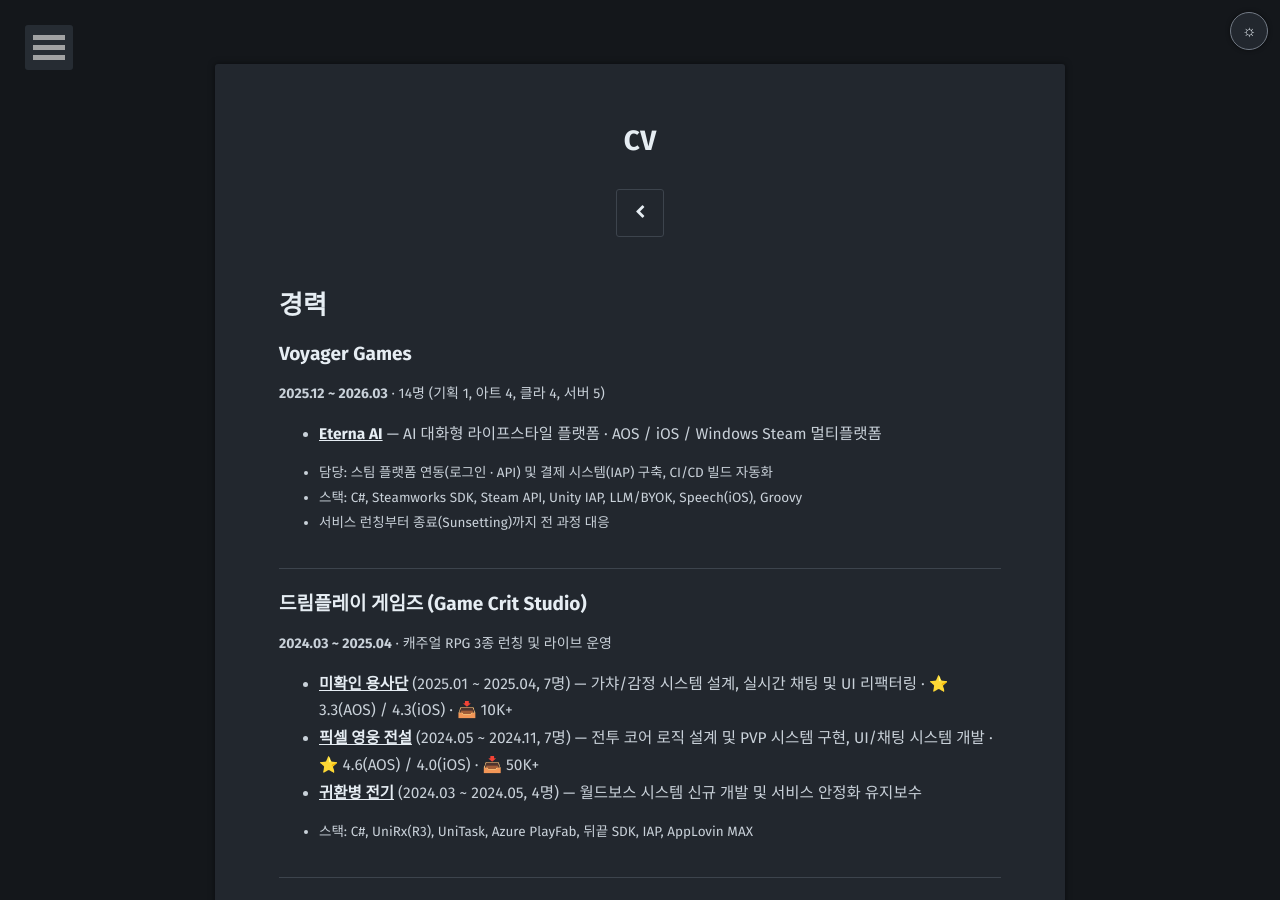
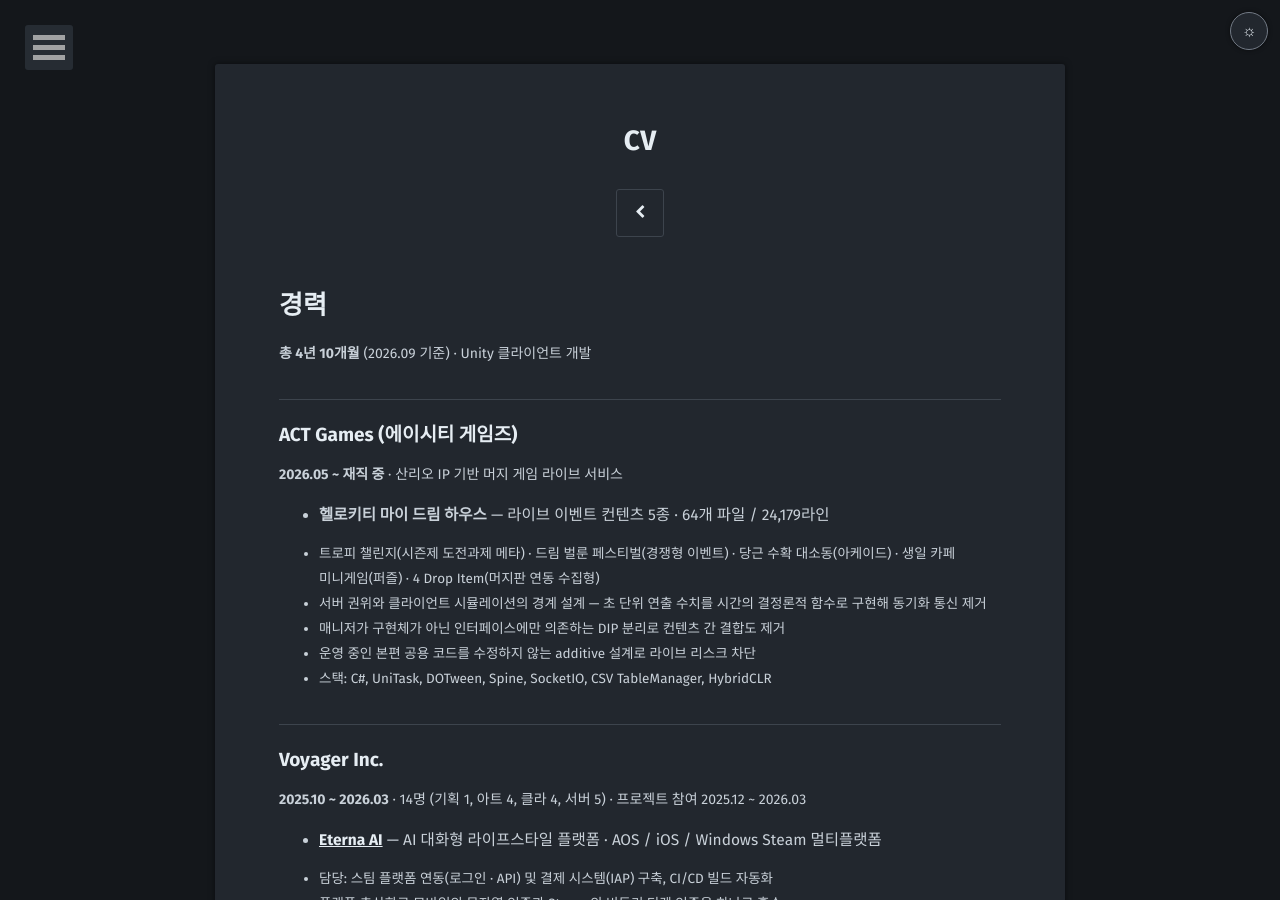
Before and after one commit to mmmdong/mmmdong.github.io, a Jekyll site: the page built from cv/index.md, in a window 1280 px wide and 900 px high. Built offline with Jekyll 4.4.1, drawn with Linux system fonts in a browser that asks for light colours; some web fonts are replaced; some of the changed text lies outside the part shown.

Commit message:
사이트 CV 를 제출 문서 사실표에 맞춤
이 페이지만 회사명·기간이 낡아 있었다. 사이트와 이력서를 나란히 보는
채용담당에게는 그 차이가 가장 먼저 보인다.

  Voyager Games            → Voyager Inc.
  드림플레이 2024.03~2025.04  → 2024.03~2025.08
  ACT Games                 없음 → 추가 (2026.05 ~ 재직 중)
  ㈜퍼플오션                  없음 → 추가 (2021.07 ~ 2022.08)
  먼데이오프 3종              → 4종 개발 / 3종 글로벌 출시
  총 경력                    없음 → 4년 10개월 (2026.09 기준)

Eterna 의 '서비스 런칭부터 종료까지 전 과정 대응' 도 고쳤다. 미출시
(Dev Complete)인데 런칭한 것처럼 읽혀서, 랜딩이 출시작에서 빼둔 것과
어긋나 있었다. 경력기술서와 같은 '서비스 종료 프로세스 대응' 으로 맞춘다.

ACT Games 와 퍼플오션의 프로젝트에는 상세 페이지가 없다. structure.py 에
'페이지 없는 프로젝트' 목록을 두어 그 예외만 통과시키고, 목록에 없는 항목을
링크 없이 넣으면 실패하도록 했다. 예외가 쓰이지 않고 남는 것도 잡는다.

Co-Authored-By: Claude Opus 5 <noreply@anthropic.com>
Claude-Session: https://claude.ai/code/session_01EzidRgiHxhSwNeafHa9Yrx

```diff
--- a/cv/index.md
+++ b/cv/index.md
@@ -20,42 +20,80 @@ comments: false
 
 크기 사다리(대제목 > 문단 > 프로젝트 > 설명)와 구분선은 _sass/_theme.scss 의
 .cv 블록에 있다. 그 클래스는 위 front matter 의 page_class 가 붙인다.
+
+회사명·기간·성과는 제출 문서의 사실표(00_FACTS.md, 저장소 밖)를 따른다.
+한때 이 페이지만 'Voyager Games' · 드림플레이 종료 '2025.04' 로 적혀 있었고
+ACT Games 와 퍼플오션이 통째로 빠져 있었다 — 사이트와 이력서를 나란히 보는
+채용담당에게는 그 차이가 가장 먼저 보인다. 회사·기간·수치를 고칠 때는
+사실표를 먼저 고치고 제출 문서 3종과 이 페이지를 함께 맞춘다.
+
+ACT Games 와 퍼플오션의 프로젝트에는 상세 페이지 링크가 없다. 사이트에 글이
+없기 때문이고, structure.py 가 '페이지 없는 프로젝트' 목록으로 이 예외를 알고
+있다. 그래서 새 프로젝트를 링크 없이 넣으면 그때 걸린다.
 {% endcomment %}
 
 ## 경력
 
-### Voyager Games
+**총 4년 10개월** (2026.09 기준) · Unity 클라이언트 개발
 
-**2025.12 ~ 2026.03** · 14명 (기획 1, 아트 4, 클라 4, 서버 5)
+### ACT Games (에이시티 게임즈)
+
+**2026.05 ~ 재직 중** · 산리오 IP 기반 머지 게임 라이브 서비스
+
+- **헬로키티 마이 드림 하우스** — 라이브 이벤트 컨텐츠 5종 · 64개 파일 / 24,179라인
+{: .cv-project}
+
+- 트로피 챌린지(시즌제 도전과제 메타) · 드림 벌룬 페스티벌(경쟁형 이벤트) · 당근 수확 대소동(아케이드) · 생일 카페 미니게임(퍼즐) · 4 Drop Item(머지판 연동 수집형)
+- 서버 권위와 클라이언트 시뮬레이션의 경계 설계 — 초 단위 연출 수치를 시간의 결정론적 함수로 구현해 동기화 통신 제거
+- 매니저가 구현체가 아닌 인터페이스에만 의존하는 DIP 분리로 컨텐츠 간 결합도 제거
+- 운영 중인 본편 공용 코드를 수정하지 않는 additive 설계로 라이브 리스크 차단
+- 스택: C#, UniTask, DOTween, Spine, SocketIO, CSV TableManager, HybridCLR
+
+### Voyager Inc.
+
+**2025.10 ~ 2026.03** · 14명 (기획 1, 아트 4, 클라 4, 서버 5) · 프로젝트 참여 2025.12 ~ 2026.03
 
 - **[Eterna AI]({{ site.baseurl }}/portfolio/eterna/)** — AI 대화형 라이프스타일 플랫폼 · AOS / iOS / Windows Steam 멀티플랫폼
 {: .cv-project}
 
 - 담당: 스팀 플랫폼 연동(로그인 · API) 및 결제 시스템(IAP) 구축, CI/CD 빌드 자동화
+- 플랫폼 추상화로 모바일의 문자열 인증과 Steam 의 비동기 티켓 인증을 하나로 흡수
 - 스택: C#, Steamworks SDK, Steam API, Unity IAP, LLM/BYOK, Speech(iOS), Groovy
-- 서비스 런칭부터 종료(Sunsetting)까지 전 과정 대응
+- 서비스 종료(Sunsetting) 프로세스 대응 및 유저 데이터 자산 보호
 
-### 드림플레이 게임즈 (Game Crit Studio)
+### 드림플레이 게임즈 (DP 스튜디오 · 게임크리 스튜디오)
 
-**2024.03 ~ 2025.04** · 캐주얼 RPG 3종 런칭 및 라이브 운영
+**2024.03 ~ 2025.08** · 방치형 캐주얼 RPG 3종 출시 및 라이브 운영
 
 - **[미확인 용사단]({{ site.baseurl }}/portfolio/unknown-heroes/)** (2025.01 ~ 2025.04, 7명) — 가챠/감정 시스템 설계, 실시간 채팅 및 UI 리팩터링 · ⭐ 3.3(AOS) / 4.3(iOS) · 📥 10K+
 - **[픽셀 영웅 전설]({{ site.baseurl }}/portfolio/pixel-heroic-legend/)** (2024.05 ~ 2024.11, 7명) — 전투 코어 로직 설계 및 PVP 시스템 구현, UI/채팅 시스템 개발 · ⭐ 4.6(AOS) / 4.0(iOS) · 📥 50K+
-- **[귀환병 전기]({{ site.baseurl }}/portfolio/return-hero/)** (2024.03 ~ 2024.05, 4명) — 월드보스 시스템 신규 개발 및 서비스 안정화 유지보수
+- **[귀환병 전기]({{ site.baseurl }}/portfolio/return-hero/)** (2024.03 ~ 2024.05, 4명) — 월드보스 시스템 신규 개발 및 서비스 안정화 유지보수 · ⭐ 3.3(AOS) / 4.1(iOS) · 📥 10K+
 {: .cv-project}
 
 - 스택: C#, UniRx(R3), UniTask, Azure PlayFab, 뒤끝 SDK, IAP, AppLovin MAX
 
-### 먼데이오프
+### 먼데이오프 유한책임회사
 
-**2022.10 ~ 2023.12** · 1인 개발 (기획 · 클라이언트 전담)
+**2022.10 ~ 2023.12** · 하이퍼 · 하이브리드 캐주얼 4종 개발 / 3종 글로벌 출시 · 1인 개발 (기획 · 클라이언트 전담)
 
 - **[Dance Mob]({{ site.baseurl }}/portfolio/hyper-casual/#1-dance-mob--clicker-game)** · **[Number Store]({{ site.baseurl }}/portfolio/hyper-casual/#2-number-store--idle)** · **[Sweep Coin Tower]({{ site.baseurl }}/portfolio/hyper-casual/#3-sweep-coin-tower)** — 하이퍼캐주얼 3종 글로벌 출시
 {: .cv-project}
 
 - 대량 오브젝트 환경의 성능 최적화 — 오브젝트 풀링, 드로우콜 억제, 이벤트 기반 연산
+- Blow Up 3D 개발 및 라이브 서비스 대응
 - ⭐ 최고 4.4 · 📥 최대 500K+ · 🌎 Global
 - 스택: C#, Firebase, Unity IAP, AppLovin MAX
+
+### ㈜퍼플오션
+
+**2021.07 ~ 2022.08** · 미드코어 낚시 게임 라이브 서비스 및 TV App 이식
+
+- **도시어부M** · **스마트 홈코치** · **Project De Fishing**
+{: .cv-project}
+
+- 도시어부M 을 SK Broadband TV App 으로 이식 및 출시 — 자이로스코프 기기 조작, SK Broadband API 이식, IAP 결제 API · 로그인 SDK 직접 연동
+- 스마트 홈코치 콘솔 버전 단독 개발 — Web 방식 유저 데이터 관리 구조 설계 및 구현
+- Project De Fishing — 도감 · 상점 · 인벤토리 등 인게임 UI 개발
 
 ## 개인 프로젝트
 
```
